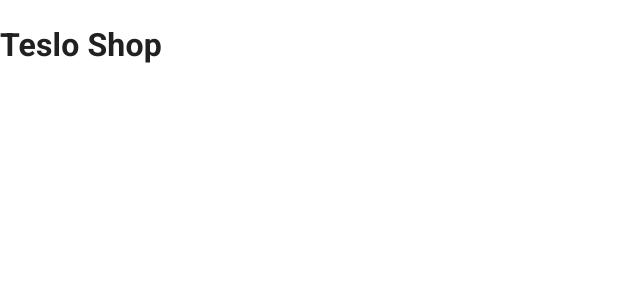
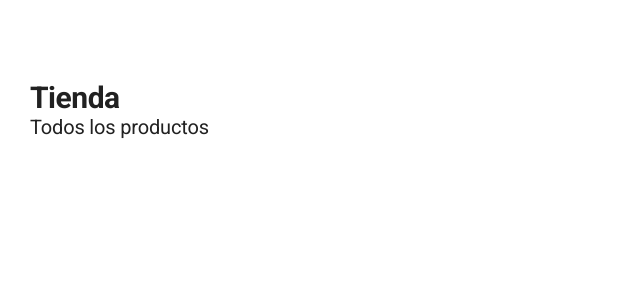
Before and after one commit to bran-deb/Shop-clone, a Next.js app: page / in a window 1280 px wide. Shown: the top 300 px of the page, without its empty margins (0-640 px from the left). Built offline with nearby package versions, Linux system fonts and the light colour scheme.

Commit message:
feat(Root): add shopLayout & metatags

```diff
--- /dev/null
+++ b/components/layouts/ShopLayout.tsx
@@ -0,0 +1,51 @@
+import { FC, ReactChild, ReactNode } from "react";
+import Head from "next/head";
+
+
+interface Props {
+    title: string
+    pageDescription: string
+    imageFullUrl?: string
+    children?: JSX.Element | JSX.Element[]
+    //NOTE: types children in React 18
+    // children?: ReactChild | ReactChild[]
+    // children?: ReactNode
+}
+
+
+export const ShopLayout: FC<Props> = ({ title, pageDescription, imageFullUrl, children }) => {
+    return (
+        <>
+            <Head>
+                <title>{title}</title>
+                <meta name="description" content={pageDescription} />
+                {/* metatags open graph */}
+                <meta name="og:title" content={title} />
+                <meta name="og:description" content={pageDescription} />
+                {
+                    imageFullUrl && (
+                        <meta name="og:image" content={imageFullUrl} />
+                    )
+                }
+            </Head>
+
+            <nav>
+                {/* TODO: navbar */}
+            </nav>
+
+            {/* TODO: sidebar */}
+
+            <main style={{
+                margin: '80px auto',
+                maxWidth: '1440px',
+                padding: '0px 30px'
+            }}>
+                {children}
+            </main>
+
+            <footer>
+                {/* TODO: mi custom footer */}
+            </footer>
+        </>
+    )
+};
--- /dev/null
+++ b/components/layouts/index.ts
@@ -0,0 +1 @@
+export * from './ShopLayout';
--- a/pages/index.tsx
+++ b/pages/index.tsx
@@ -1,9 +1,14 @@
 import type { NextPage } from 'next'
+import { ShopLayout } from '../components/layouts'
+import Typography from '@mui/material/Typography'
 
 
 const Home: NextPage = () => {
   return (
-    <h1>Teslo Shop</h1>
+    <ShopLayout title={'Teslo-Shop - Home'} pageDescription={'Encuentra los mejores productos'}>
+      <Typography variant="h1" component='h1'>Tienda</Typography>
+      <Typography variant="h2" sx={{ mb: 1 }}>Todos los productos</Typography>
+    </ShopLayout>
   )
 }
 
```
